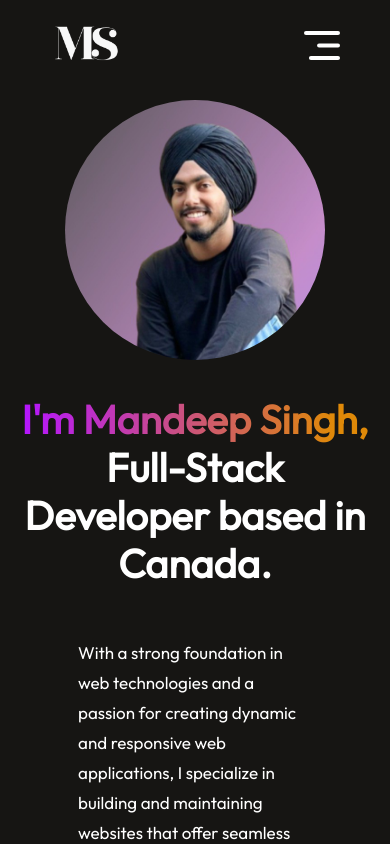
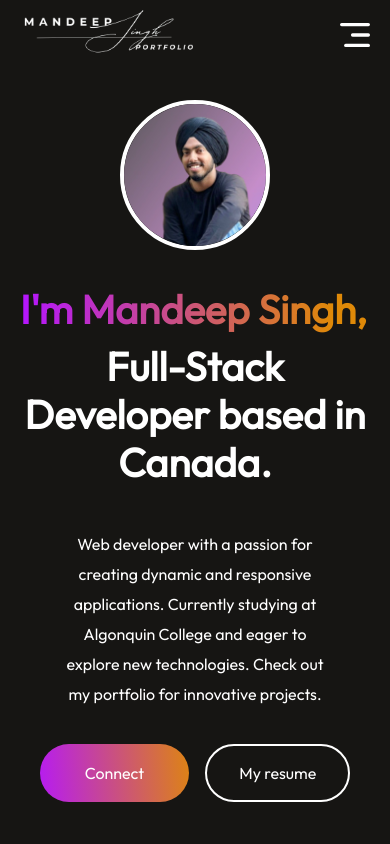
Before and after one commit to singhxmandeep/portfolio-react, a React (Vite) app: page / in a window 390 px wide. Shown: the top 844 px of the page. Built offline with nearby package versions, Linux system fonts and the light colour scheme; a small style sheet from the web is missing.

Commit message:
make navbar responsive

```diff
--- a/src/Components/Home/Home.css
+++ b/src/Components/Home/Home.css
@@ -1,36 +1,59 @@
-.home{
+.home {
   display: flex;
   align-items: center;
   flex-direction: column;
   gap: 35px;
 }
 
-.home img{
+.home img {
   margin-top: 150px;
+  border: 4px solid white;
+  width: 250px;
+  border-radius: 100%;
+  max-width: 400px;
 }
 
-.home h1{
+.home h1 {
   text-align: center;
   width: 70%;
   font-size: 65px;
   font-weight: 900;
 }
 
-.home h1 span{
-    background: linear-gradient(270deg, #DF8908 10%, #B415FF 100%);
+.home h1 .typing-effect {
+  display: inline-block;
+  font-family: "outfit"; /* Monospaced font for typing effect */
+  white-space: nowrap; /* Prevent text wrapping */
+  overflow: hidden; /* Hide overflow */
+  border-right: 3px solid; /* Cursor effect */
+  animation: typing 4s steps(40, end), blink-caret 0.75s step-end infinite;
+}
+
+.home h1 span {
+  background: linear-gradient(270deg, #df8908 10%, #b415ff 100%);
   background-clip: text;
   -webkit-background-clip: text;
   -webkit-text-fill-color: transparent;
 }
 
-.home p{
+.home p {
+    display: flex;
+    align-items: start;
   width: 50%;
   text-align: start;
   font-size: 21px;
   line-height: 35px;
 }
 
-.home-action{
+.home p.full-paragraph {
+    display: block; /* Default display for larger screens */
+}
+
+.home p.short-paragraph {
+    display: none; /* Hide on larger screens */
+}
+
+.home-action {
   display: flex;
   align-items: center;
   gap: 25px;
@@ -39,27 +62,21 @@
   margin-bottom: 50px;
 }
 
-.home img{
-    border-radius: 100%;
-    max-width: 400px;
-
-}
-
-.home-connect{
+.home-connect {
   padding: 20px 60px;
   border-radius: 50px;
-    background: linear-gradient(264deg, #DF8908 -5.09%, #B415FF 106.08%);
+  background: linear-gradient(264deg, #df8908 -5.09%, #b415ff 106.08%);
   cursor: pointer;
 }
 
-.home-connect:hover{
+.home-connect:hover {
   border: 2px solid white;
 }
 
-.home-resume{
+.home-resume {
   padding: 20px 70px;
   border-radius: 50px;
-    border: 2px solid #FFF;
+  border: 2px solid #fff;
   cursor: pointer;
 }
 
@@ -69,48 +86,75 @@
 }
 
 .resume-link:hover {
-    color: #B415FF;
+  color: #b415ff;
 }
 
-.home-resume:hover{
-    border-color: #B415FF;
+.home-resume:hover {
+  border-color: #b415ff;
 }
 
-
-@media(max-width:900px){
-    .home img{
-
-        margin-top: 100px;
-        width: 260px;
+@keyframes typing {
+  from {
+    width: 0;
+  }
+  to {
+    width: 100%;
+  }
 }
 
-    .home h1{
+@keyframes blink-caret {
+  from,
+  to {
+    border-color: transparent;
+  }
+  50% {
+    border-color: black;
+  }
+}
+
+@media (max-width: 900px) {
+  .home img {
+    height: 150px;
+    width: 150px !important;
+    margin-top: 100px;
+  }
+
+  .home h1 {
     width: 90%;
     font-size: 40px;
   }
 
-    .home p{
-        width: 60%;
-        font-size: 17px;
+  .home p {
+        width: 70%;
+        font-size: 16px;
         line-height: 30px;
-        margin: 8px 0px;
+        margin: 0 auto; /* Center align the paragraph block */
+        text-align: center; /* Center align the text within the block */
+        align-items: start;
   }
 
-    .home-action{
+  .home p.full-paragraph {
+    display: none; /* Hide full paragraph on small screens */
+}
+
+.home p.short-paragraph {
+    display: block; /* Show short paragraph on small screens */
+}
+
+  .home-action {
     gap: 16px;
     font-size: 16px;
     font-weight: 500;
     margin-bottom: 40px;
   }
 
-    .home-connect{
-        padding: 20px 30px;
+  .home-connect {
+    padding: 17px 45px;
     border-radius: 40px;
-
   }
 
-    .home-resume{
-        padding: 20px 50px;
+  .home-resume {
+    padding: 15px 32px;
     border-radius: 40px;
   }
 }
--- a/src/Components/Home/Home.jsx
+++ b/src/Components/Home/Home.jsx
@@ -3,21 +3,22 @@ import "./Home.css";
 import profile_img from "../../assets/profile_img.jpeg";
 import AnchorLink from 'react-anchor-link-smooth-scroll';
 
-
 const Home = () => {
   return (
     <div id="home" className="home">
-      <img src={profile_img} alt="" />
+      <img src={profile_img} alt="Profile" />
       <h1>
-        <span>I'm Mandeep Singh,</span> <br></br> Full-Stack Developer based in
-        Canada.
+        <span className="typing-effect">I'm Mandeep Singh,</span> <br /> Full-Stack Developer based in Canada.
       </h1>
-      <p>
-      With a strong foundation in web technologies and a passion for creating dynamic and responsive web applications, I specialize in building and maintaining websites that offer seamless user experiences. As a student at Algonquin College, I am constantly learning and applying new skills to my projects. Explore my portfolio to see some of the innovative solutions I've developed.
+      <p className="full-paragraph">
+        With a strong foundation in web technologies and a passion for creating dynamic and responsive web applications, I specialize in building and maintaining websites that offer seamless user experiences. As a student at Algonquin College, I am constantly learning and applying new skills to my projects. Explore my portfolio to see some of the innovative solutions I've developed.
+      </p>
+      <p className="short-paragraph">
+        Web developer with a passion for creating dynamic and responsive applications. Currently studying at Algonquin College and eager to explore new technologies. Check out my portfolio for innovative projects.
       </p>
       <div className="home-action">
-        <AnchorLink className='anchor-link'offset={50} href='#contact'>
-          <div className="home-connect">Connect with me</div>
+        <AnchorLink className='anchor-link' offset={50} href='#contact'>
+          <div className="home-connect">Connect</div>
         </AnchorLink>
         <a href="/resume.pdf" download="Mandeep_Singh_Resume.pdf" className="resume-link">
           <div className="home-resume">My resume</div>
--- a/src/Components/Navbar/Navbar.css
+++ b/src/Components/Navbar/Navbar.css
@@ -1,19 +1,19 @@
+/* General Styles */
 .navbar {
     display: flex;
     align-items: center;
     justify-content: space-between;
-    margin: 0px 80px;
+    margin: 0 80px;
     position: fixed;
     width: calc(100% - 160px);
-    top: 0;
-    z-index: 1000;
+    top: 0; /* Ensure the navbar is at the top of the page */
+    z-index: 1000; /* Ensure it is above other elements */
     background: #161513;
-    /* padding-bottom: 50px; */
+    padding: 10px 0; /* Add padding for vertical spacing */
+    box-sizing: border-box; /* Ensure padding is included in the width calculation */
 }
 
-
-.nav-menu{
-
+.nav-menu {
     display: flex;
     align-items: center;
     list-style: none;
@@ -22,101 +22,134 @@
     overflow-y: auto;
 }
 
-.nav-mob-close{
+.nav-mob-close {
     display: none;
 }
 
-.nav-connect{
-    padding: 20px 40px;
+.nav-connect {
+    padding: 15px;
     border-radius: 50px;
     background: linear-gradient(267deg, #DA7C25 0.36%, #B923E1 102.06%);
     font-size: 15px;
     cursor: pointer;
-    transition: 0.5s;
+    transition: transform 0.5s;
 }
 
-.nav-connect:hover{
+.nav-connect:hover {
     transform: scale(1.05);
 }
 
-.nav-menu li{
+.nav-menu li {
     display: flex;
     flex-direction: column;
     gap: 5px;
     cursor: pointer;
 }
 
-.logo{
-    width: 75px;
+.logo {
+    position: relative;
+    width: 182px !important;;
+
 }
-.nav-menu li img{
+
+.nav-menu li img {
     display: flex;
     margin: auto;
 }
 
-.anchor-link{
+.anchor-link {
     text-decoration: none;
     color: white;
 }
 
-.nav-mob-open{
+.nav-mob-open {
     display: none;
 }
 
-
-@media(max-width:900px){
-    .navbar{
-        margin: 0 50px;
-        display: flex;
-        align-items: center;
-        justify-content: space-between;
-        position: fixed;
-        width: 100%;
-        top: 0;
-        z-index: 1000;
-        background: #161513;
+/* Media Queries */
+@media (max-width: 1200px) {
+    .navbar {
+        margin: 0 40px; /* Adjust margin for medium-sized screens */
+        width: calc(100% - 80px); /* Adjust width for medium-sized screens */
     }
 
-    .nav-connect{
+    .nav-menu {
+        gap: 40px; /* Adjust gap for medium-sized screens */
+        font-size: 18px; /* Adjust font size for medium-sized screens */
+    }
+}
+
+@media (max-width: 900px) {
+    .navbar {
+        height: 63px;
+        top: -10px;
+        margin: 0 20px;
+        width: 100%;
+        padding: 0 1rem;
+        box-sizing: border-box; /* Ensure padding is included in the width calculation */
+    }
+
+    .nav-connect {
         display: none;
     }
 
-    .nav-mob-open{
+    .logo {
+    top: 10px;
+    right: 22px;
+    }
+
+    .nav-mob-open {
         display: block;
         position: fixed;
-        right: 50px;
+        right: 20px; /* Adjust position for smaller screens */
+        top: 20px; /* Adjust top position for smaller screens */
+        width: 30px;
+        height: 30px; /* Adjust size for smaller screens */
     }
 
-    .nav-mob-close{
+    .nav-mob-close {
         display: block;
-        position: relative;
-        top: 30px;
-        left: 250px;
+        position: absolute;
+        top: 20px; /* Adjust position for smaller screens */
+        right: 20px; /* Adjust right position for smaller screens */
         width: 30px;
+        height: 30px; /* Adjust size for smaller screens */
     }
 
-    .nav-menu{
+    .nav-menu {
         position: fixed;
+        top: 0;
+        right: -100%; /* Hide off-screen by default */
+        width: 250px; /* Adjust width for smaller screens */
+        height: 100%;
+        background-color: #1F0016;
         flex-direction: column;
-        align-items: start;
-        top: 0;
+        align-items: flex-start;
         gap: 30px;
-        background-color: #1F0016;
-        width: 350px;
-        height: 100%;
-        z-index: 2;
-        transition: right 0.5s;
-        right: -350px;
+        padding: 2rem;
+        transition: right 0.3s ease; /* Adjust transition for smooth animation */
+        z-index: 1000;
     }
 
-    .nav-menu li{
-        font-size: 30px;
-        padding-left: 100px;
+    .nav-menu.active {
+        right: 0; /* Show menu on click */
+    }
+
+    .nav-menu li {
+        font-size: 24px; /* Adjust font size for smaller screens */
+        padding-left: 20px; /* Adjust padding for smaller screens */
         flex-direction: row;
         gap: 20px;
     }
+}
 
+@media (max-width: 600px) {
+    .nav-menu {
+        width: 200px; /* Further adjust width for very small screens */
+    }
 
-
-
+    .nav-menu li {
+        font-size: 20px; /* Further adjust font size for very small screens */
+        padding-left: 10px; /* Further adjust padding for very small screens */
+    }
 }
```
Also changed, not shown: src/Components/Navbar/Navbar.jsx (+29 -10 lines), src/assets/logo.png. Lines whose indentation alone changed are shown as unchanged.
